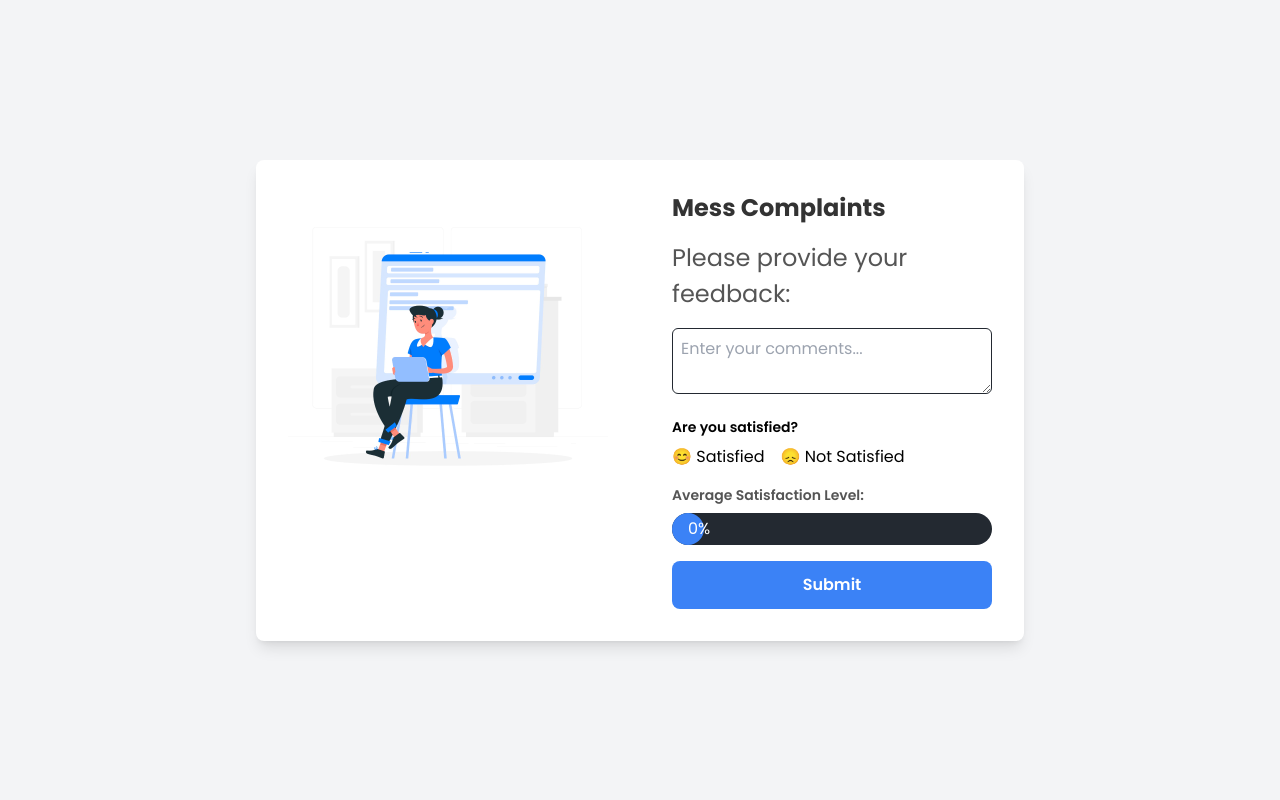
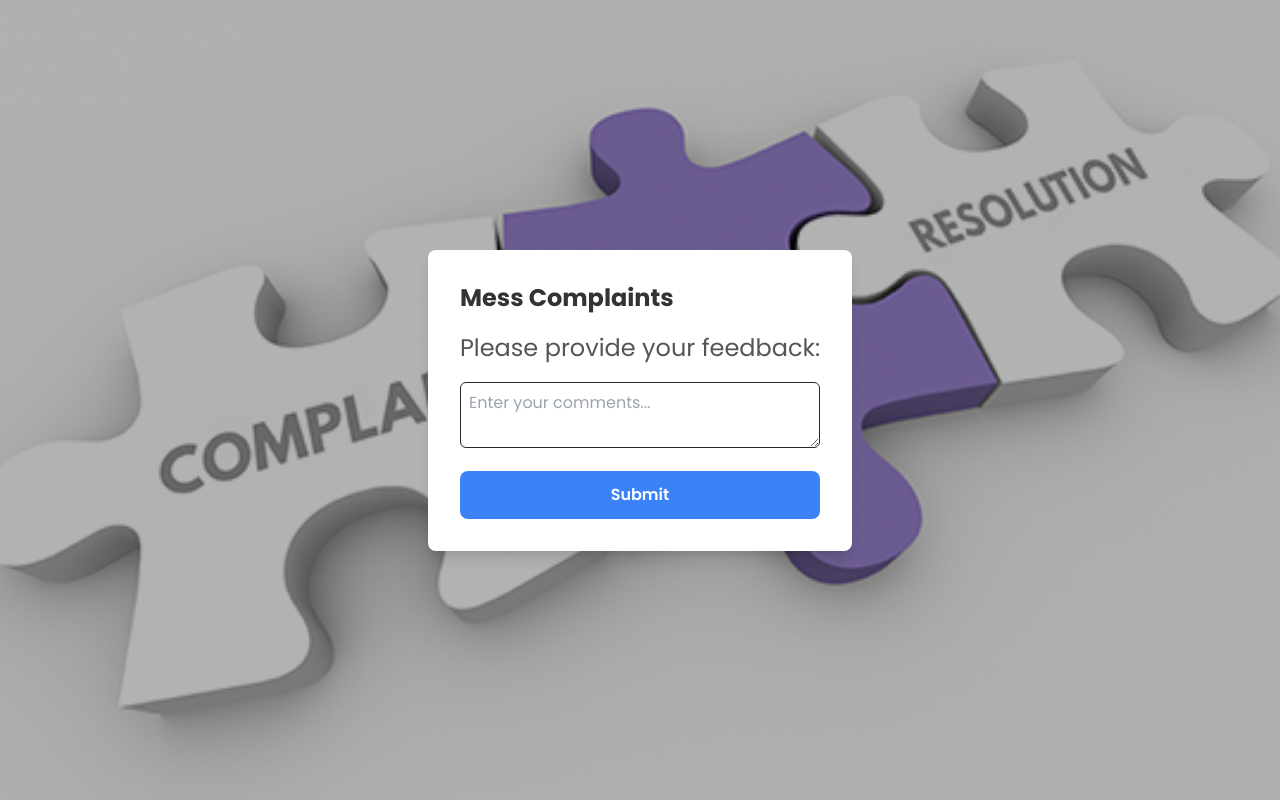
Before and after one commit to ushasri999/svecw-grievance-management-system, a React (Create React App) app: page /raiseMessComplaint in a window 1280 px wide. Built offline with nearby package versions, Linux system fonts and the light colour scheme.

Commit message:
Update MessComplaint.jsx

```diff
--- a/src/components/MessComplaint.jsx
+++ b/src/components/MessComplaint.jsx
@@ -14,7 +14,7 @@ const MessComplaint = () => {
   //   // Fetch average satisfaction level from backend
   //   const fetchAverageSatisfaction = async () => {
   //     try {
-  //       const response = await axios.get("http://localhost:5000//messComplaints/averageSatisfaction");
+  //       const response = await axios.get("http://localhost:5000/messComplaints/averageSatisfaction");
   //       setAverageSatisfaction(response.data.averageSatisfaction);
   //     } catch (error) {
   //       console.error("Error fetching average satisfaction:", error);
@@ -28,46 +28,36 @@ const MessComplaint = () => {
     try {
       // Send data to backend
       const headers = GetAuthHeader();
-      console.log("headers", headers);
-      console.log('comment = ', comment);
-      console.log('commsatisfactionent = ', satisfaction);
-      const body = { comment, is_satisfied: satisfaction === "satisfied" ? true : false};
+      const body = { comment, is_satisfied: satisfaction === "satisfied" ? true : false };
       const response = await fetch("http://localhost:5000/addMessComplaint", {
         method: "POST",
         headers: headers,
-        body: JSON.stringify(body)
+        body: JSON.stringify(body),
       });
 
-      console.log('response = ', response)
       if (response.ok) {
         // Reset form fields
         setComment("");
         setSatisfaction("");
         // Fetch updated average satisfaction level
         const updatedResponse = await fetch("http://localhost:5000/getAverageSatisfaction", {
-          method: "GET"
+          method: "GET",
         });
         const jsonData = await updatedResponse.json();
-        setAverageSatisfaction(jsonData);
+        setAverageSatisfaction(jsonData.averageSatisfaction);
       }
-
     } catch (error) {
       console.error("Error submitting feedback:", error);
     }
   };
 
   return (
-    <div className="w-full">
+    <div className="w-full min-h-screen" style={{ backgroundImage: "url('/bg.png')", backgroundSize: 'cover', backgroundPosition: 'center' }}>
+      <div className="bg-black bg-opacity-30 min-h-screen flex justify-center items-center">
+      <div className="container mx-auto flex justify-center items-center">
+          <div className="max-w-3xl mx-auto bg-white rounded-lg shadow-lg overflow-hidden flex">
 
-
-
-      <div className="bg-gray-100 min-h-screen flex justify-center items-center">
-        <div className="container mx-auto flex justify-center items-center">
-          <div className="max-w-3xl mx-auto bg-white rounded-lg shadow-lg overflow-hidden flex">
-            <div className="w-1/2 p-8">
-              <img src='/DashboardImg.jpg' className="w-full" alt="Dashboard" />
-            </div>
-            <div className="w-1/2 p-8">
+            <div className="w-full p-8">
               <h2 className="text-2xl font-bold mb-4">Mess Complaints</h2>
               <p className="mb-4">Please provide your feedback:</p>
 
@@ -78,48 +68,10 @@ const MessComplaint = () => {
                 onChange={(e) => setComment(e.target.value)}
               ></textarea>
 
-              <div className="mb-4">
-                <label className="block text-sm font-semibold mb-2">Are you satisfied?</label>
-                <div className="flex items-center mb-2">
-                  <label htmlFor="satisfied" className="mr-4 cursor-pointer">
-                    <input
-                      type="radio"
-                      id="satisfied"
-                      name="satisfaction"
-                      value="satisfied"
-                      checked={satisfaction === "satisfied"}
-                      onChange={() => setSatisfaction("satisfied")}
-                      className="hidden"
-                    />
-                    😊 Satisfied
-                  </label>
 
-                  <label htmlFor="not-satisfied" className="cursor-pointer">
-                    <input
-                      type="radio"
-                      id="not-satisfied"
-                      name="satisfaction"
-                      value="not-satisfied"
-                      checked={satisfaction === "not-satisfied"}
-                      onChange={() => setSatisfaction("not-satisfied")}
-                      className="hidden"
-                    />
-                    😞 Not Satisfied
-                  </label>
-                </div>
-              </div>
 
-              <div className="mb-4">
-                <p className="text-sm font-semibold mb-2">Average Satisfaction Level:</p>
-                <div className="bg-gray-200 rounded-full">
-                  <div
-                    className="bg-blue-500 text-white rounded-full py-1 px-4"
-                    style={{ width: `${averageSatisfaction}%` }}
-                  >
-                    {averageSatisfaction}%
-                  </div>
-                </div>
-              </div>
+
+
 
               <button
                 className="block w-full text-center bg-blue-500 text-white font-semibold py-3 px-4 rounded-lg hover:bg-blue-600 focus:outline-none focus:bg-blue-600"
```
